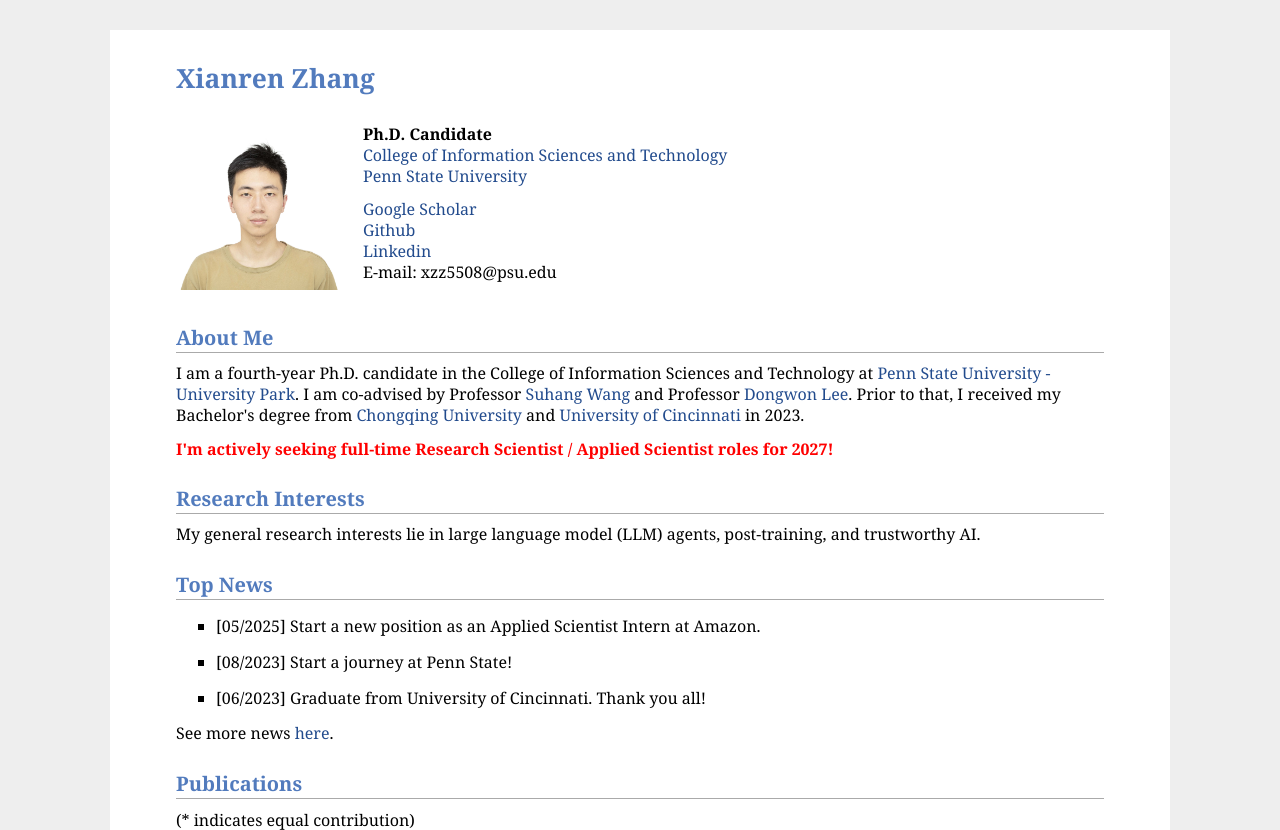
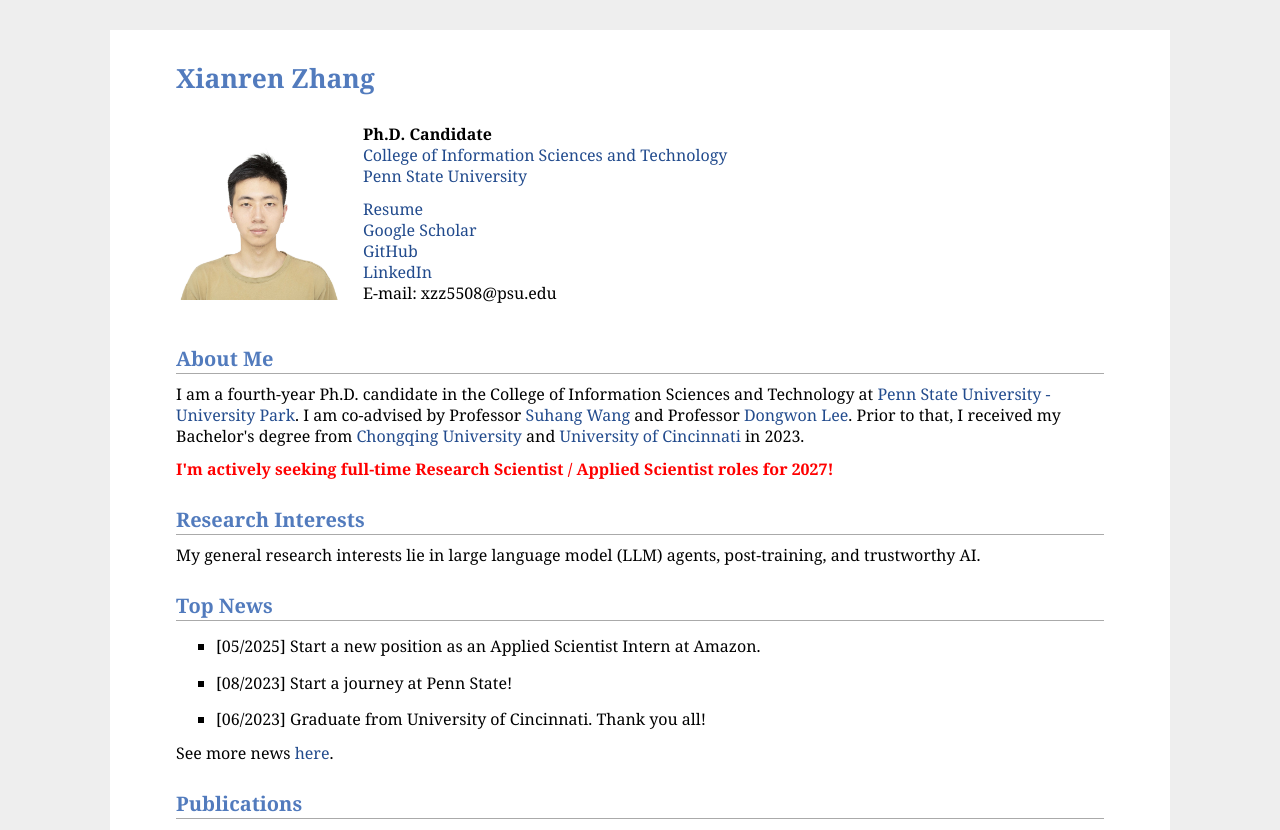
Before and after one commit to Zood123/zood123.github.io, a plain HTML site: page index.html in a window 1280 px wide. Shown: the top 830 px of the page. Drawn offline with Linux system fonts and the light colour scheme.

Commit message:
Update contact information and add resume link

```diff
--- a/index.html
+++ b/index.html
@@ -62,12 +62,23 @@
                     <a href="https://www.psu.edu/" target="_blank">Penn State University</a><br>
 				</p>
 
-                <p>
-                    <a href="https://scholar.google.com/citations?user=4XyBgjoAAAAJ&hl=en" target="_blank">Google Scholar</a></br>
-                    <a href="https://github.com/Zood123" target="_blank">Github</a></br>
-		    <a href="https://www.linkedin.com/in/xianren-zhang/" target="_blank">Linkedin</a></br>
-                    E-mail: xzz5508@psu.edu
-                </p>
+
+<p>
+    <a href="https://drive.google.com/file/d/1D_F2qAbIV17F-7Iozu2r_wvsbyazmSET/view?usp=sharing"
+       target="_blank">Resume</a><br>
+
+    <a href="https://scholar.google.com/citations?user=4XyBgjoAAAAJ&hl=en"
+       target="_blank">Google Scholar</a><br>
+
+    <a href="https://github.com/Zood123"
+       target="_blank">GitHub</a><br>
+
+    <a href="https://www.linkedin.com/in/xianren-zhang/"
+       target="_blank">LinkedIn</a><br>
+
+    E-mail: xzz5508@psu.edu
+</p>
+
 		</td>
 
 		</tr>
```
